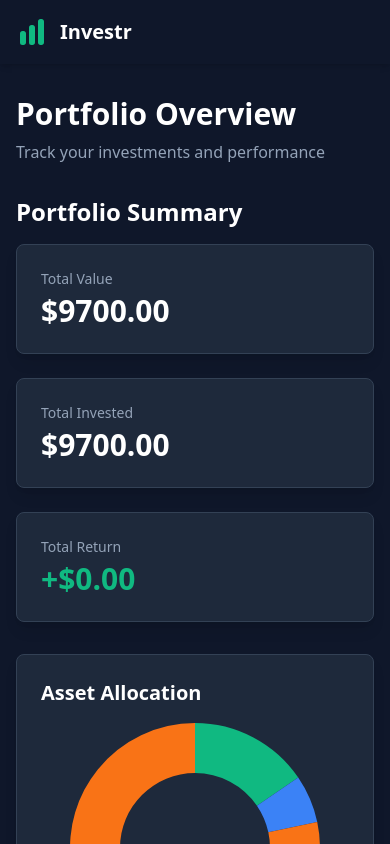
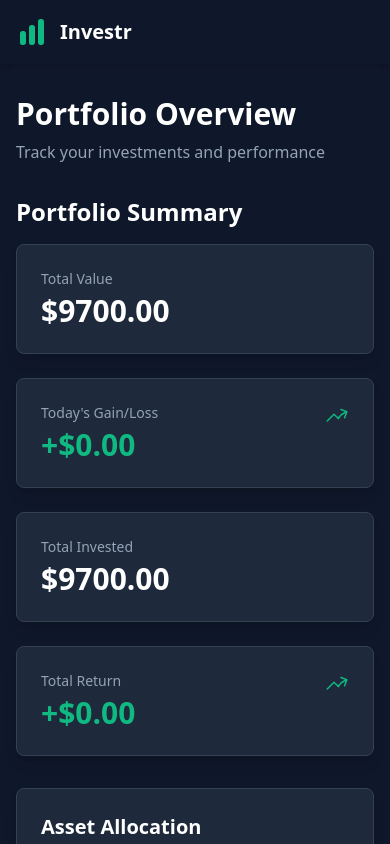
Before and after one commit to KoNsZwG/investment-tracker, a Vue app: page / in a window 390 px wide. Shown: the top 844 px of the page. Built offline with nearby package versions, Linux system fonts and the light colour scheme; no server answers; the HTML template or start-up script is replaced by a standard one.

Commit message:
Feat: Complete UI facelift and implement dynamic summary cards

```diff
--- a/src/components/InvestmentCard.vue
+++ b/src/components/InvestmentCard.vue
@@ -1,9 +1,15 @@
 // src/components/InvestmentCard.vue
 <script setup lang="ts">
 import { ref, computed } from 'vue'
-import { useInvestmentStore } from '../stores/InvestmentStore'
+import { useInvestmentStore } from '../stores/InvestmentStore' // Corrected Path Alias
 import type { Investment } from '@/types'
-import { EllipsisVerticalIcon, CheckIcon, XMarkIcon } from '@heroicons/vue/24/solid'
+import {
+  EllipsisVerticalIcon,
+  CheckIcon,
+  XMarkIcon,
+  ArrowTrendingUpIcon,
+  ArrowTrendingDownIcon,
+} from '@heroicons/vue/24/outline' // Using outline for a cleaner look
 
 const props = defineProps<{
   investment: Investment
@@ -22,7 +28,7 @@ function startEditing() {
   editedShares.value = props.investment.shares
   editedPurchasePrice.value = props.investment.purchasePrice
   isEditing.value = true
-  isMenuOpen.value = false // Close the menu when editing starts
+  isMenuOpen.value = false
 }
 
 function cancelEditing() {
@@ -128,15 +134,30 @@ const totalGainLossPercent = computed(() => {
           ${{ investment.currentPrice.toFixed(2) }}
         </p>
         <p v-else class="text-3xl font-bold text-brand-secondary animate-pulse">$--.--</p>
-        <p class="text-sm text-brand-secondary">Daily change will go here</p>
+        <div
+          v-if="investment.dailyChange"
+          class="flex items-center text-sm"
+          :class="investment.dailyChange >= 0 ? 'text-brand-primary' : 'text-brand-danger'"
+        >
+          <component
+            :is="investment.dailyChange >= 0 ? ArrowTrendingUpIcon : ArrowTrendingDownIcon"
+            class="h-4 w-4 mr-1"
+          />
+          <span
+            >{{ investment.dailyChange.toFixed(2) }} ({{
+              investment.dailyChangePercent?.toFixed(2)
+            }}%)</span
+          >
+        </div>
+        <div v-else class="text-sm text-brand-secondary animate-pulse">--.--</div>
       </div>
 
+      <!-- CORRECTED BOTTOM SECTION (NO DUPLICATION) -->
       <div class="border-t border-gray-600 pt-4">
         <div class="flex justify-between text-sm mb-2">
           <span class="text-brand-secondary">Shares</span>
           <span>{{ investment.shares }}</span>
         </div>
-
         <div class="flex justify-between text-sm mb-2">
           <span class="text-brand-secondary">Total Value</span>
           <span>${{ totalValue.toFixed(2) }}</span>
@@ -162,7 +183,6 @@ const totalGainLossPercent = computed(() => {
               }}%)
             </span>
           </div>
-          <!-- Otherwise, show a loading placeholder -->
           <div v-else class="flex justify-between text-sm font-bold">
             <span class="text-brand-secondary">Total Gain/Loss</span>
             <span class="text-brand-secondary animate-pulse">Calculating...</span>
--- a/src/stores/investmentStore.ts
+++ b/src/stores/investmentStore.ts
@@ -43,6 +43,15 @@ export const useInvestmentStore = defineStore('investment', () => {
       return total + inv.shares * price
     }, 0),
   )
+  const portfolioTodayGainLoss = computed(() =>
+    investments.value.reduce((total, inv) => {
+      // Only add if dailyChange is a valid number
+      if (inv.dailyChange) {
+        return total + inv.shares * inv.dailyChange
+      }
+      return total
+    }, 0),
+  )
 
   // --- ACTIONS ---
   async function fetchSinglePrice(investment: Investment) {
@@ -62,6 +71,8 @@ export const useInvestmentStore = defineStore('investment', () => {
       if (data.Note) throw new Error('API limit reached.')
       if (quote && quote['05. price'] && Object.keys(quote).length > 0) {
         investment.currentPrice = parseFloat(quote['05. price'])
+        investment.dailyChange = parseFloat(quote['09. change'])
+        investment.dailyChangePercent = parseFloat(quote['10. change percent'].replace('%', ''))
       } else {
         throw new Error('Invalid ticker.')
       }
@@ -71,6 +82,7 @@ export const useInvestmentStore = defineStore('investment', () => {
       investment.error = error.message
     }
   }
+
   function addInvestment(newInvestment: Investment) {
     // ... (existing addInvestment function is the same)
     const existing = investments.value.find((inv) => inv.id === newInvestment.id)
@@ -162,6 +174,7 @@ export const useInvestmentStore = defineStore('investment', () => {
     isLoading,
     portfolioTotalCost,
     portfolioCurrentValue,
+    portfolioTodayGainLoss,
     addInvestment,
     deleteInvestment,
     updateInvestment,
--- a/src/types/index.ts
+++ b/src/types/index.ts
@@ -5,6 +5,8 @@ export interface Investment {
   shares: number
   purchasePrice: number
   currentPrice?: number
+  dailyChange?: number
+  dailyChangePercent?: number
   error?: string
 }
 export interface ApiQuote {
--- a/src/views/HomeView.vue
+++ b/src/views/HomeView.vue
@@ -3,13 +3,16 @@ import { useInvestmentStore } from '../stores/InvestmentStore' // Corrected path
 import AddInvestmentForm from '@/components/AddInvestmentForm.vue'
 import PortfolioPieChart from '@/components/PortfolioPieChart.vue' // Import the new chart component
 import InvestmentCard from '@/components/InvestmentCard.vue'
-import { onMounted } from 'vue'
+import { computed, onMounted } from 'vue'
+import { ArrowTrendingDownIcon, ArrowTrendingUpIcon } from '@heroicons/vue/24/solid'
 
 import { ref } from 'vue'
 
 const investmentStore = useInvestmentStore()
 const isAddFormVisible = ref(false)
-
+const totalReturn = computed(
+  () => investmentStore.portfolioCurrentValue - investmentStore.portfolioTotalCost,
+)
 onMounted(() => {
   investmentStore.fetchAllLivePrices()
 })
@@ -27,8 +30,10 @@ onMounted(() => {
     </Transition>
 
     <!-- Portfolio Summary Grid -->
+
     <h2 class="text-2xl font-bold text-white mb-4 mt-8">Portfolio Summary</h2>
-    <div class="grid grid-cols-1 md:grid-cols-2 lg:grid-cols-3 gap-6 mb-8">
+    <!-- CORRECTED GRID: Now uses lg:grid-cols-4 -->
+    <div class="grid grid-cols-1 md:grid-cols-2 lg:grid-cols-4 gap-6 mb-8">
       <!-- Card 1: Total Value -->
       <div class="card">
         <p class="text-sm text-brand-secondary mb-1">Total Value</p>
@@ -36,32 +41,64 @@ onMounted(() => {
           ${{ investmentStore.portfolioCurrentValue.toFixed(2) }}
         </p>
       </div>
-
-      <!-- Card 2: Total Invested (Cost) -->
+      <!-- Card 2: Today's Gain/Loss -->
+      <div class="card">
+        <div class="flex justify-between items-start">
+          <div>
+            <p class="text-sm text-brand-secondary mb-1">Today's Gain/Loss</p>
+            <p
+              class="text-3xl font-bold"
+              :class="
+                investmentStore.portfolioTodayGainLoss >= 0
+                  ? 'text-brand-primary'
+                  : 'text-brand-danger'
+              "
+            >
+              {{ investmentStore.portfolioTodayGainLoss >= 0 ? '+' : '' }}${{
+                investmentStore.portfolioTodayGainLoss.toFixed(2)
+              }}
+            </p>
+          </div>
+          <component
+            :is="
+              investmentStore.portfolioTodayGainLoss >= 0
+                ? ArrowTrendingUpIcon
+                : ArrowTrendingDownIcon
+            "
+            class="h-6 w-6"
+            :class="
+              investmentStore.portfolioTodayGainLoss >= 0
+                ? 'text-brand-primary'
+                : 'text-brand-danger'
+            "
+          />
+        </div>
+      </div>
+      <!-- Card 3: Total Invested -->
       <div class="card">
         <p class="text-sm text-brand-secondary mb-1">Total Invested</p>
         <p class="text-3xl font-bold text-white">
           ${{ investmentStore.portfolioTotalCost.toFixed(2) }}
         </p>
       </div>
-
-      <!-- Card 3: Total Return -->
+      <!-- Card 4: Total Return -->
       <div class="card">
-        <p class="text-sm text-brand-secondary mb-1">Total Return</p>
-        <p
-          class="text-3xl font-bold"
-          :class="
-            investmentStore.portfolioCurrentValue >= investmentStore.portfolioTotalCost
-              ? 'text-brand-primary'
-              : 'text-brand-danger'
-          "
-        >
-          {{
-            investmentStore.portfolioCurrentValue >= investmentStore.portfolioTotalCost ? '+' : ''
-          }}${{
-            (investmentStore.portfolioCurrentValue - investmentStore.portfolioTotalCost).toFixed(2)
-          }}
-        </p>
+        <div class="flex justify-between items-start">
+          <div>
+            <p class="text-sm text-brand-secondary mb-1">Total Return</p>
+            <p
+              class="text-3xl font-bold"
+              :class="totalReturn >= 0 ? 'text-brand-primary' : 'text-brand-danger'"
+            >
+              {{ totalReturn >= 0 ? '+' : '' }}${{ totalReturn.toFixed(2) }}
+            </p>
+          </div>
+          <component
+            :is="totalReturn >= 0 ? ArrowTrendingUpIcon : ArrowTrendingDownIcon"
+            class="h-6 w-6"
+            :class="totalReturn >= 0 ? 'text-brand-primary' : 'text-brand-danger'"
+          />
+        </div>
       </div>
     </div>
 
```
